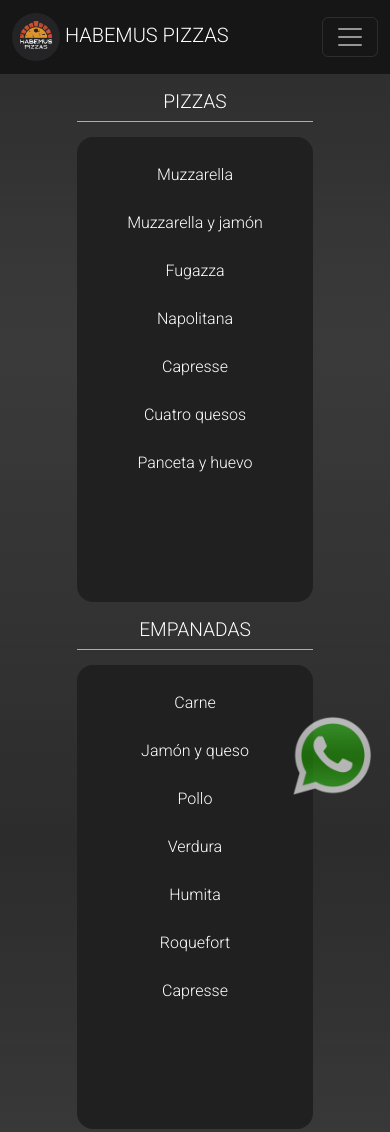
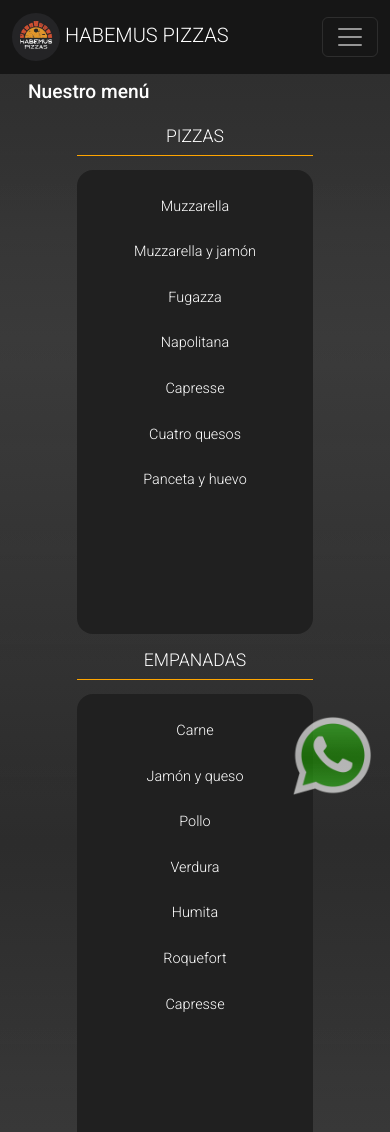
Before and after one commit to Nicolas-Andreis/habemus_pizza, a website: page PAGES/menu.html in a window 390 px wide. Shown: the top 1132 px of the page. Drawn offline with nearby package versions, Linux system fonts and the light colour scheme; a web font is replaced by a local one.

Commit message:
titulos y sombra mobile

```diff
--- a/PAGES/menu.html
+++ b/PAGES/menu.html
@@ -59,45 +59,46 @@
             </nav>
         </header>
         <main class="menuMain container-fluid">
+            <h2 class="titulos" >Nuestro menú</h2>
             <section class="menuContainer row text-center">
                 <div class="col-8 col-sm-6 mx-auto col-md-4">
-                    <h2>PIZZAS</h2>
+                    <h2 class="subtitulos">PIZZAS</h2>
                     <section class="menu col-12 col-md-10 col-lg-8 mx-auto"> <!-- BS / mx-auto centrado Horizontal-->
                         <ul class="menuItems">
-                            <li>Muzzarella</li>
-                            <li>Muzzarella y jamón</li>
-                            <li>Fugazza</li>
-                            <li>Napolitana</li>
-                            <li>Capresse</li>
-                            <li>Cuatro quesos</li>
-                            <li>Panceta y huevo</li>
+                            <li class="texto">Muzzarella</li>
+                            <li class="texto">Muzzarella y jamón</li>
+                            <li class="texto">Fugazza</li>
+                            <li class="texto">Napolitana</li>
+                            <li class="texto">Capresse</li>
+                            <li class="texto">Cuatro quesos</li>
+                            <li class="texto">Panceta y huevo</li>
                         </ul>
                     </section>
                 </div>
                 <div class="col-8 col-sm-6 mx-auto col-md-4">
-                    <h2>EMPANADAS</h2>
+                    <h2 class="subtitulos">EMPANADAS</h2>
                     <section class="menu col-12 col-md-10 col-lg-8 mx-auto"> <!-- BS / mx-auto centrado Horizontal-->
                         <ul class="menuItems">
-                            <li>Carne</li>
-                            <li>Jamón y queso</li>
-                            <li>Pollo</li>
-                            <li>Verdura</li>
-                            <li>Humita</li>
-                            <li>Roquefort</li>
-                            <li>Capresse</li>
+                            <li class="texto">Carne</li>
+                            <li class="texto">Jamón y queso</li>
+                            <li class="texto">Pollo</li>
+                            <li class="texto">Verdura</li>
+                            <li class="texto">Humita</li>
+                            <li class="texto">Roquefort</li>
+                            <li class="texto">Capresse</li>
                         </ul>
                     </section>
                 </div>
                 <div class="col-8 col-sm-6 mx-auto col-md-4">
-                    <h2>PANES</h2>
+                    <h2 class="subtitulos">PANES</h2>
                     <section class="menu col-12 col-md-10 col-lg-8 mx-auto"> <!-- BS / mx-auto centrado Horizontal-->
                         <ul class="menuItems">
-                            <li>Sacramento</li>
-                            <li>Pan de campo</li>
-                            <li>Pan integral</li>
-                            <li>Sandwich de miga</li>
-                            <li>Baguette</li>
-                            <li>Pan relleno</li>
+                            <li class="texto">Sacramento</li>
+                            <li class="texto">Pan de campo</li>
+                            <li class="texto">Pan integral</li>
+                            <li class="texto">Sandwich de miga</li>
+                            <li class="texto">Baguette</li>
+                            <li class="texto">Pan relleno</li>
                         </ul>
                     </section>
                 </div>
--- a/SCSS/components/_cardBox.scss
+++ b/SCSS/components/_cardBox.scss
@@ -1,7 +1,7 @@
 h2 {
     font-size: 1.2rem;
     color: white;
-    margin: 0.4rem 0rem 0.4rem 2rem;
+    margin: 0.4rem 0rem 0.4rem 1rem;
 }
 
 .cardsBox {
--- a/SCSS/mediaQueries/_mobile.scss
+++ b/SCSS/mediaQueries/_mobile.scss
@@ -21,6 +21,10 @@
     .texto {
         font-size: map-get($texo, mobile);
     }
+    .sombra{
+        box-shadow: map-get($sombra, normal);
+    }
+
 
 
 
@@ -153,6 +157,11 @@
     }
     .formulario{
         width: 75%;
+        form{
+            .datosContainer{
+                margin-top: 1rem;
+            }
+        }
     }
     #texTarea {
         width: 100%;
--- a/SCSS/pages/_contacto.scss
+++ b/SCSS/pages/_contacto.scss
@@ -1,4 +1,5 @@
+
 .contactoContainer {
     display: flex;
-    align-items: center;
-}
+    align-items: center
+    }
```
Also changed, not shown: PAGES/contacto.html (+7 -4 lines), PAGES/nosotros.html (+2 -0 lines), CSS/style.css, 1 other file.
